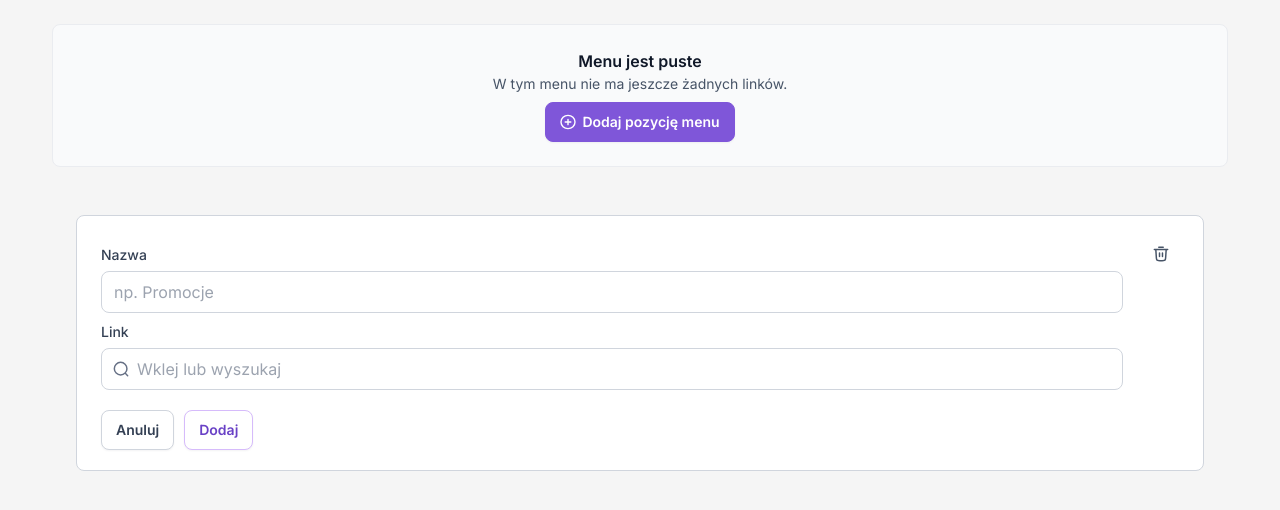
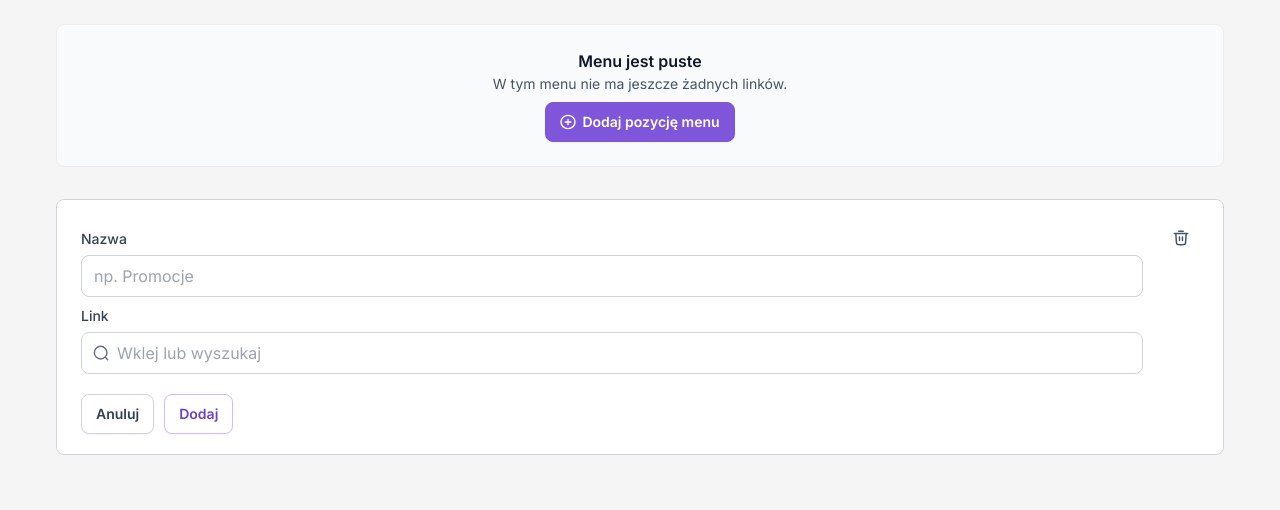
Before and after one commit to tomek2864/dnd-tree-list, a Next.js app: page / in a window 1280 px wide. Both pictures are taken after a click on the button "Dodaj pozycję menu". Shown: the top 510 px of the page. Built offline with nearby package versions, Linux system fonts and the light colour scheme.

Commit message:
fix(tree-dnd): small style fixes

```diff
--- a/src/app/page.tsx
+++ b/src/app/page.tsx
@@ -2,7 +2,7 @@ import { SortableTree as SortableDndTree } from "@/components/dnd-tree-list/Sort
 
 export default function Home() {
   return (
-    <main className="max-w-[1208px] px-4 py-6 mx-auto">
+    <main className="max-w-[1208px] px-5 py-6 mx-auto">
       <SortableDndTree />
     </main>
   );
--- a/src/components/dnd-tree-list/components/Forms/CreateOrEditFormSSR.tsx
+++ b/src/components/dnd-tree-list/components/Forms/CreateOrEditFormSSR.tsx
@@ -21,7 +21,7 @@ export const CreateOrEditFormSSR = ({
   return (
     <div
       className={clsxm(
-        "relative border border-primary bg-primary rounded-md pl-6 py-5 pr-20 mx-6 my-4",
+        "relative border border-primary bg-primary rounded-md pl-6 py-5 pr-20",
         className
       )}
     >
--- a/src/components/dnd-tree-list/components/Forms/RootFormSSR.tsx
+++ b/src/components/dnd-tree-list/components/Forms/RootFormSSR.tsx
@@ -22,7 +22,6 @@ export const RootFormSSR = ({
     <>
       {isFormVisible && isShowFormButtonVisible && (
         <CreateOrEditFormSSR
-          className="mx-6 my-4"
           onShow={() => onShowForm(false)}
           onSave={onSaveForm}
           onCancel={() => onShowForm(false)}
```
